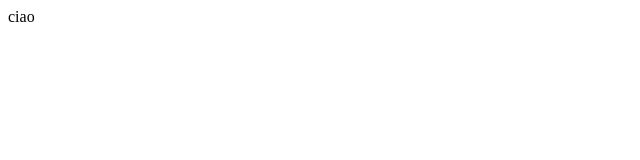
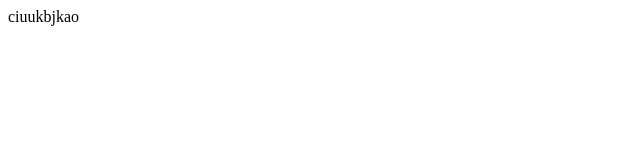
Before and after one commit to codelinesrl/codelinesrl.github.io, a plain HTML site: page index.html in a window 1280 px wide. Shown: the full height of the page, 0-640 px from the left. Drawn offline with Linux system fonts and the light colour scheme.

Commit message:
Update index.html

```diff
--- a/index.html
+++ b/index.html
@@ -6,7 +6,7 @@
   </head>
   <body>
     <header></header>
-    <main>ciao</main>
+    <main>ciuukbjkao</main>
     <footer></footer>
   </body>
 </html>
```
